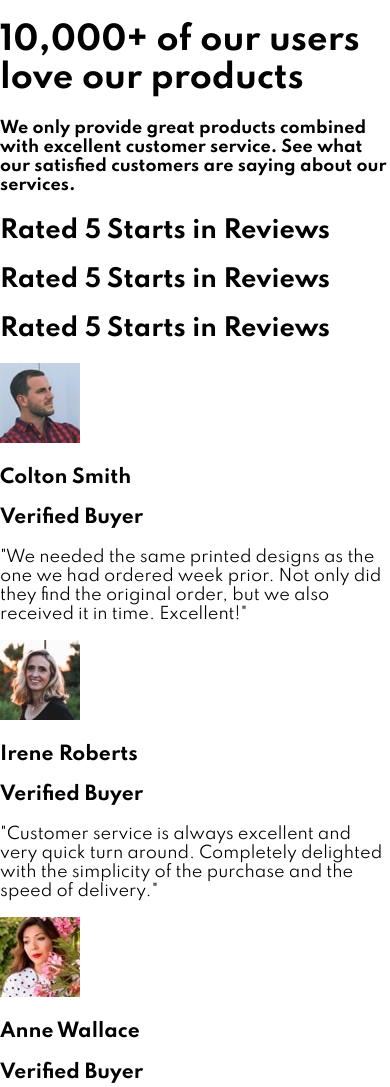
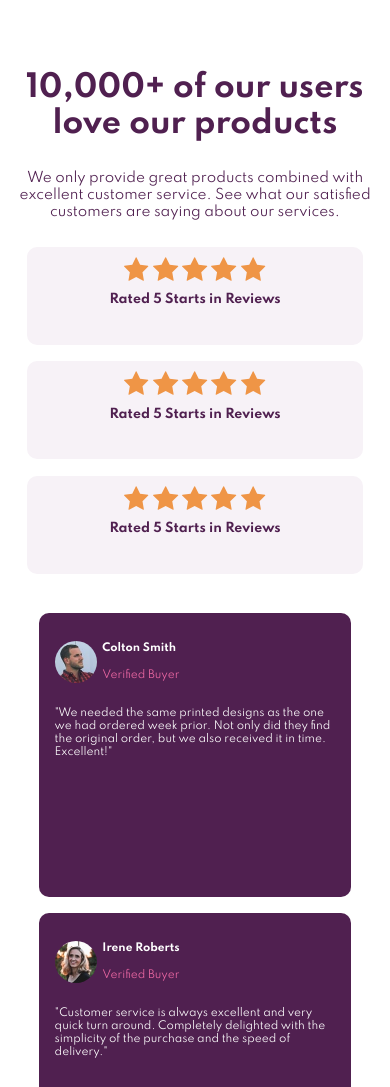
Before and after one commit to YasmimVieira/landing-page-social, a plain HTML site: page index.html in a window 390 px wide. Shown: the top 1087 px of the page. Drawn offline with Linux system fonts and the light colour scheme.

Commit message:
style: finish mobile first

```diff
--- /dev/null
+++ b/css/cards.css
@@ -0,0 +1,34 @@
+.cards {
+    margin-top: 10%;
+    padding: 0 10%;
+}
+
+.cards__content {
+    height: 30vh;
+    padding: 5%;
+    margin-top: 5%;
+    background-color: var(--magenta);
+    color: var(--white);
+    font-weight: 400;
+    font-size: 0.7rem;
+    border-radius: 10px;
+}
+
+.cards__header {
+    display: flex;
+    align-items: center;
+}
+
+.cards__image {
+    border-radius: 100%;
+    width: 15%;
+}
+
+.cards__descriptions {
+    margin-left: 2%;
+}
+
+.cards__subtitle {
+    color: var(--pink);
+    font-weight: 400;
+}
--- /dev/null
+++ b/css/header.css
@@ -0,0 +1,38 @@
+.header {
+    margin-top: 18%;
+    text-align: center;
+}
+
+.header__title, .header__text {
+    color: var(--magenta);
+    font-weight: 700;
+}
+
+.header__description {
+    font-size: 0.9rem;
+    font-weight: 400;
+    color: var(--magenta);
+    padding: 2%;
+}
+
+.header__starts-icons {
+    padding: 0 7%;
+}
+
+.header__starts {
+    display: flex;
+    flex-direction: column;
+    background-color: var(--light-magenta);
+    margin-top: 5%;
+    border-radius: 10px;
+    height: 10vh;
+    padding: 2%;
+}
+
+.header__starts figure, h5 {
+    margin: 1%;
+}
+
+.header__starts img {
+    width: 8%;
+}
--- a/css/style.css
+++ b/css/style.css
@@ -2,4 +2,13 @@ body, html {
     padding: 0;
     margin: 0;
     font-family: 'Spartan', sans-serif;
+    font-size: 15px;
 }
+
+body {
+    height: 100%;
+    width: 100%;
+    display: flex;
+    justify-content: center;
+    align-items: center;
+}
--- /dev/null
+++ b/css/variables.css
@@ -0,0 +1,8 @@
+:root {
+    --magenta: hsl(300, 43%, 22%);
+    --pink: hsl(333, 80%, 67%);
+    --dark-magenta: hsl(303, 10%, 53%);
+    --light-magenta: hsl(300, 24%, 96%);
+    --white: hsl(0, 0%, 100%);
+    --black: hsl(0, 0%, 0%);
+}
--- a/index.html
+++ b/index.html
@@ -7,6 +7,9 @@
   <link rel="preconnect" href="https://fonts.gstatic.com">
   <link href="https://fonts.googleapis.com/css2?family=Spartan:wght@400;500;700&display=swap" rel="stylesheet">
   <link rel="stylesheet" href="css/style.css">
+  <link rel="stylesheet" href="css/variables.css">
+  <link rel="stylesheet" href="css/header.css">
+  <link rel="stylesheet" href="css/cards.css">
   <title>Social media</title>
 </head>
 
@@ -16,20 +19,42 @@
     <header class="header">
       <div class="header__texts">
         <h1 class="header__title">10,000+ of our users love our products</h1>
-        <h4>We only provide great products combined with excellent customer service. See what our satisfied customers
+        <h4 class="header__description">We only provide great products combined with excellent customer service. See
+          what our satisfied customers
           are
           saying about our services.</h4>
       </div>
 
       <section class="header__starts-icons">
         <article class="header__starts">
-          <h2>Rated 5 Starts in Reviews</h2>
+          <figure class="header__icon-star">
+            <img src="/images/icon-star.svg" alt="">
+            <img src="/images/icon-star.svg" alt="">
+            <img src="/images/icon-star.svg" alt="">
+            <img src="/images/icon-star.svg" alt="">
+            <img src="/images/icon-star.svg" alt="">
+          </figure>
+          <h5 class="header__text">Rated 5 Starts in Reviews</h5>
         </article>
         <article class="header__starts">
-          <h2>Rated 5 Starts in Reviews</h2>
+          <figure class="header__icon-star">
+            <img src="/images/icon-star.svg" alt="">
+            <img src="/images/icon-star.svg" alt="">
+            <img src="/images/icon-star.svg" alt="">
+            <img src="/images/icon-star.svg" alt="">
+            <img src="/images/icon-star.svg" alt="">
+          </figure>
+          <h5 class="header__text">Rated 5 Starts in Reviews</h5>
         </article>
         <article class="header__starts">
-          <h2>Rated 5 Starts in Reviews</h2>
+          <figure class="header__icon-star">
+            <img src="/images/icon-star.svg" alt="">
+            <img src="/images/icon-star.svg" alt="">
+            <img src="/images/icon-star.svg" alt="">
+            <img src="/images/icon-star.svg" alt="">
+            <img src="/images/icon-star.svg" alt="">
+          </figure>
+          <h5 class="header__text">Rated 5 Starts in Reviews</h5>
         </article>
       </section>
     </header>
@@ -38,8 +63,10 @@
       <article class="cards__content">
         <header class="cards__header">
           <img src="images/image-colton.jpg" alt="Foto de perfil de um homem" class="cards__image">
-          <h3 class="cards__title">Colton Smith</h3>
-          <h3 class="cards__subtitle">Verified Buyer</h3>
+          <div class="cards__descriptions">
+            <h4 class="cards__title">Colton Smith</h4>
+            <h4 class="cards__subtitle">Verified Buyer</h4>
+          </div>
         </header>
 
         <p>"We needed the same printed designs as the one we had ordered week prior. Not only did they find the original
@@ -49,8 +76,10 @@
       <article class="cards__content">
         <header class="cards__header">
           <img src="images/image-irene.jpg" alt="Foto de perfil de uma mulher" class="cards__image">
-          <h3 class="cards__title">Irene Roberts</h3>
-          <h3 class="cards__subtitle">Verified Buyer</h3>
+          <div class="cards__descriptions">
+            <h4 class="cards__title">Irene Roberts</h4>
+            <h4 class="cards__subtitle">Verified Buyer</h4>
+          </div>
         </header>
 
         <p>"Customer service is always excellent and very quick turn around. Completely delighted with the simplicity of
@@ -60,8 +89,10 @@
       <article class="cards__content">
         <header class="cards__header">
           <img src="images/image-anne.jpg" alt="Foto de perfil de uma mulher" class="cards__image">
-          <h3 class="cards__title">Anne Wallace</h3>
-          <h3 class="cards__subtitle">Verified Buyer</h3>
+          <div class="cards__descriptions">
+            <h4 class="cards__title">Anne Wallace</h4>
+            <h4 class="cards__subtitle">Verified Buyer</h4>
+          </div>
         </header>
 
         <p>"Put an order with this company and can only praise them for the very high standard. Will definitely use then
```
